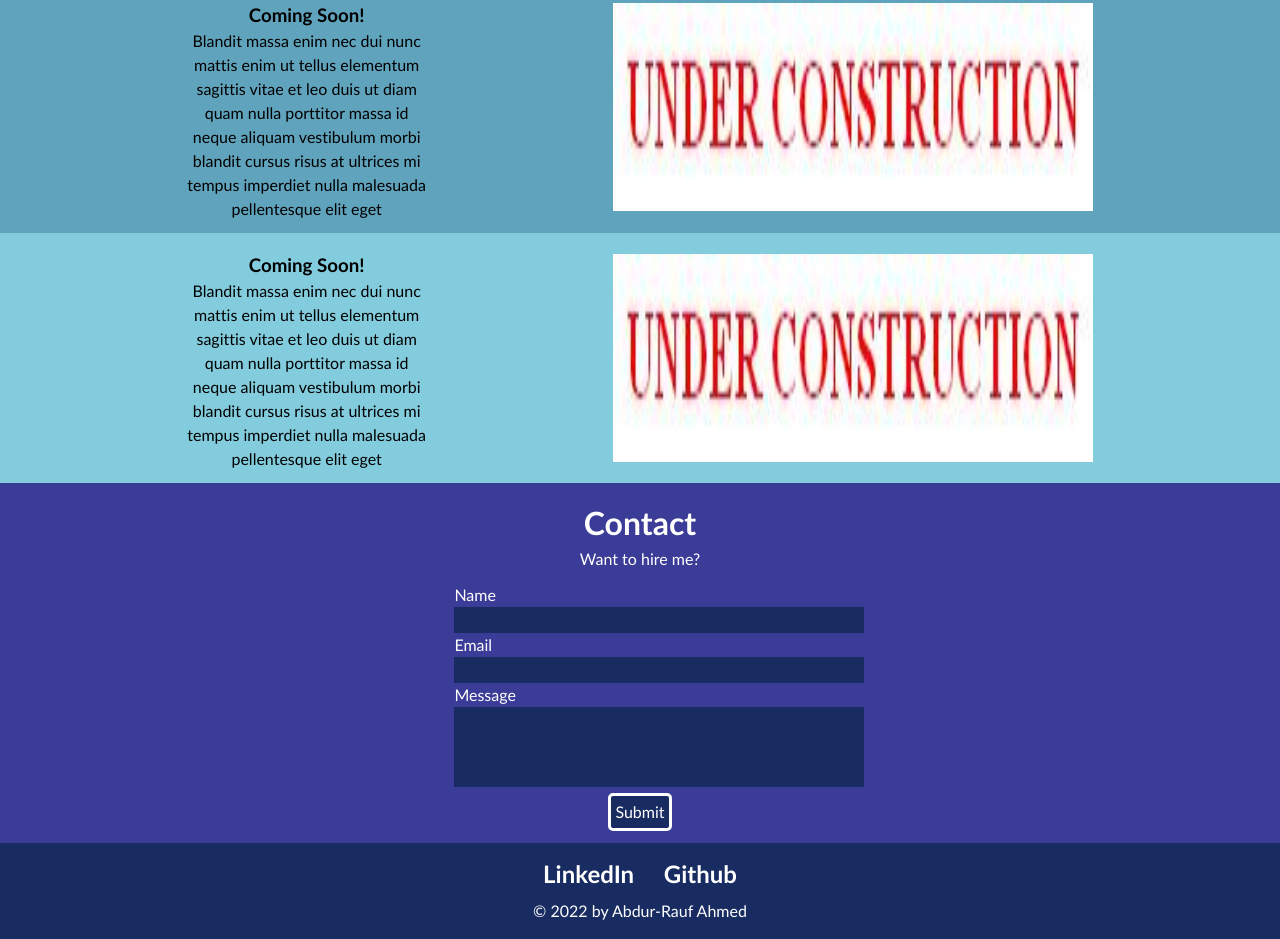
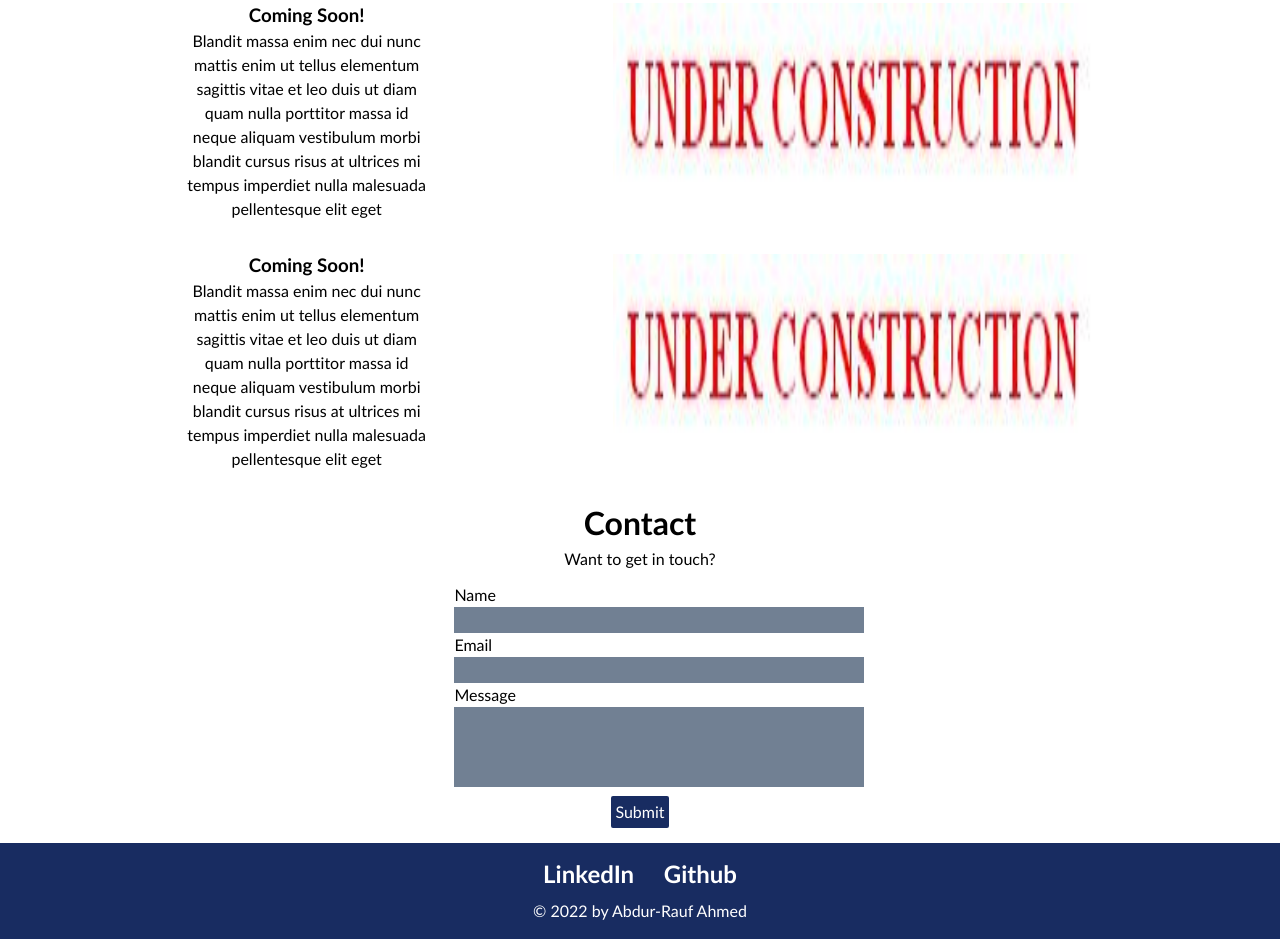
Before and after one commit to Corasinth/portfolio, a plain HTML site: page index.html in a window 1280 px wide. Shown: the part 1546-2485 px from the top of the page. Drawn offline with Linux system fonts and the light colour scheme.

Commit message:
adjust colors

```diff
--- a/assets/css/styles.css
+++ b/assets/css/styles.css
@@ -1,11 +1,12 @@
 :root {
     --stickyheadercolor: #182C61;
-    --linkhover: #c44569;
-    --backgroundcolor: #82ccdd;
-    --foliobackgroundcolor: #60a3bc;
-    --contactbackgroundcolor: #3B3B98;
-    --formbackgroundcolor: #182C61;
-    --formtextcolor: white;
+    --linkhover: #4cd137;
+    --backgroundcolor: white;
+    --foliobackgroundcolor: white;
+    --contactbackgroundcolor: white;
+    --contacttextcolor: black;
+    --formbackgroundcolor: #718093;
+    --formtextcolor: black;
 }
 * {
     font-family: "Trebuchet MS", "Open Sans", sans-serif;
@@ -175,11 +176,11 @@ h2 {
     padding-bottom: .75em;
     text-align: center;
     background-color: var(--contactbackgroundcolor);
-    color: var(--formtextcolor);
+    color: var(--contacttextcolor);
 }
 
 #contacttitle {
-    color: var(--formtextcolor)
+    color: var(--contacttextcolor);
 }
 
 form {
@@ -221,13 +222,13 @@ form {
 }
 
 #submitbutton:hover {
-    background-color: #78e08f;
+    background-color: #4cd137;
     color: black;
     border: black solid;
 }
 
 #submitbutton:active {
-    background-color: #78e08f;
+    background-color: #4cd137;
     color: black;
     border: black solid;
 }
--- a/index.html
+++ b/index.html
@@ -100,7 +100,7 @@
         </section>
         <section id="Contact">
             <h2 id="contacttitle">Contact</h2>
-            <p>Want to hire me?</p>
+            <p>Want to get in touch?</p>
             <div class="contactform">
                 <form>
                     <label for="Name">Name</label><br>
```
